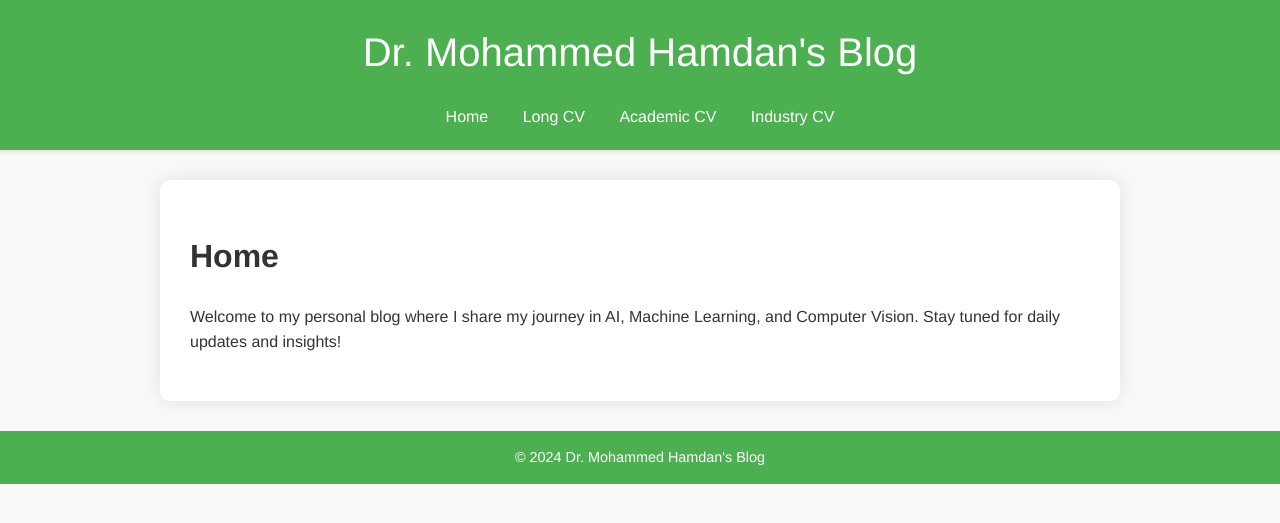
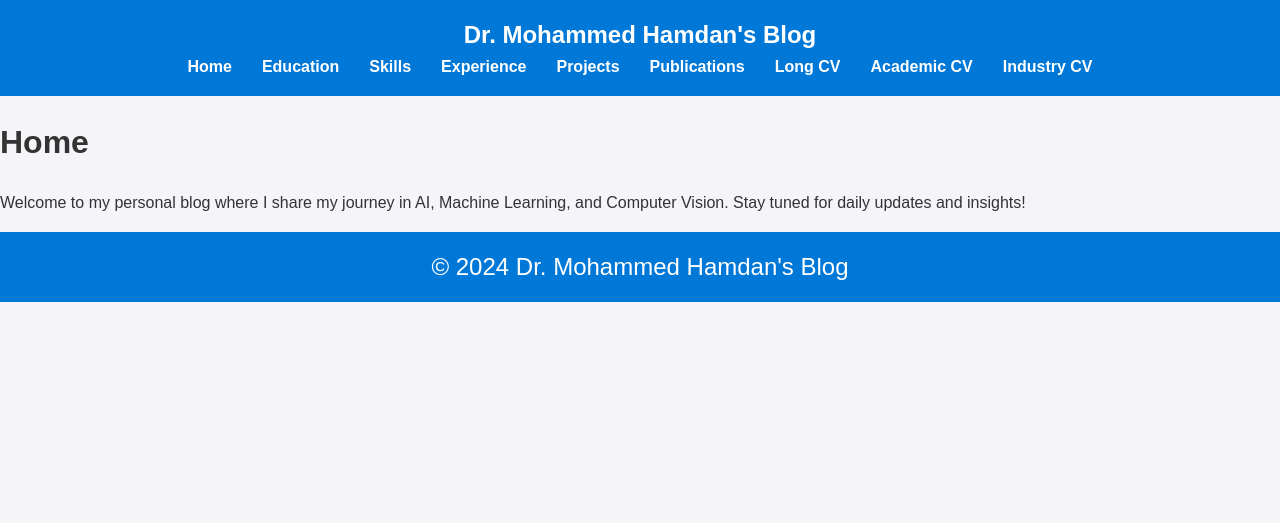
Before and after one commit to MHHamdan/moha, a Jekyll site: the page built from index.md, in a window 1280 px wide. Shown: the top 523 px of the page. Built offline with Jekyll 4.4.1, drawn with Linux system fonts in a browser that asks for light colours.

Commit message:
Updated website structure, fixed paths, and applied CSS styling

```diff
--- a/_config.yml
+++ b/_config.yml
@@ -1,7 +1,8 @@
 theme: minima
 title: "Dr. Mohammed Hamdan's Blog"
 baseurl: "/moha"  # GitHub Pages subpath
-url: "https://MHHamdan.github.io"
+url: "https://mhhhamdan.github.io"
+
 
 markdown: kramdown
 kramdown:
@@ -22,10 +23,20 @@
 
 nav_links:
   - title: "Home"
-    url: "/"
+    url: "/index.html"
+  - title: "Education"
+    url: "/education.html"
+  - title: "Skills"
+    url: "/skills.html"
+  - title: "Experience"
+    url: "/experience.html"
+  - title: "Projects"
+    url: "/projects.html"
+  - title: "Publications"
+    url: "/publications.html"
   - title: "Long CV"
-    url: "/cv_long/"
+    url: "/cvs/cv_long.html"
   - title: "Academic CV"
-    url: "/cv_academic/"
+    url: "/cvs/cv_academic.html"
   - title: "Industry CV"
-    url: "/cv_industry/"
+    url: "/cvs/cv_industry.html"
--- a/assets/main.css
+++ b/assets/main.css
@@ -1,139 +1,95 @@
 /* General Styles */
 body {
-  font-family: 'Helvetica Neue', Arial, sans-serif;
+    font-family: Arial, sans-serif;
     line-height: 1.6;
     margin: 0;
     padding: 0;
-  background: #f9f9f9;
+    background-color: #f4f4f9;
     color: #333;
 }
 
-/* Header */
-header {
-  background: #4CAF50;
+/* Header and Footer */
+header, footer {
+    background-color: #0078D7; /* Blue color */
     color: #fff;
-  padding: 20px 0;
     text-align: center;
-  box-shadow: 0 2px 4px rgba(0, 0, 0, 0.1);
+    padding: 1rem 0;
 }
 
-header h1 {
+header h1, footer p {
     margin: 0;
-  font-size: 2.5em;
-  font-weight: 300;
+    font-size: 1.5rem;
 }
 
+footer {
+    font-size: 0.9rem;
+}
+
+/* Navigation */
 nav ul {
     list-style: none;
     padding: 0;
-  margin: 20px 0 0;
+    margin: 0;
+    display: flex;
+    justify-content: center;
 }
 
 nav ul li {
-  display: inline;
     margin: 0 15px;
 }
 
 nav ul li a {
     color: #fff;
     text-decoration: none;
-  font-weight: 500;
-  transition: color 0.3s;
+    font-weight: bold;
 }
 
 nav ul li a:hover {
-  color: #dff0d8;
+    text-decoration: underline;
 }
 
-/* Main Content Areas */
-.home, .posts, .about, .post-content {
-  padding: 30px;
-  max-width: 900px;
-  margin: 30px auto;
+/* Container */
+.container {
+    max-width: 800px;
+    margin: 20px auto;
     background: #fff;
-  box-shadow: 0 0 20px rgba(0, 0, 0, 0.1);
-  border-radius: 10px;
+    padding: 20px;
+    box-shadow: 0 0 10px rgba(0, 0, 0, 0.1);
+    border-radius: 8px;
 }
 
-/* Blog Posts */
-.posts .post {
-  margin-bottom: 30px;
-  padding: 20px;
-  border: 1px solid #e1e1e1;
-  border-radius: 8px;
-  transition: transform 0.2s, box-shadow 0.2s;
-  overflow: hidden;
+h2 {
+    color: #0078D7;
+    margin-bottom: 15px;
 }
 
-.posts .post:hover {
-  transform: translateY(-5px);
-  box-shadow: 0 8px 15px rgba(0, 0, 0, 0.1);
+a {
+    color: #0078D7;
+    text-decoration: none;
 }
 
-.posts .post h2,
-.post-content h1 {
-  margin: 0 0 10px;
-  font-size: 1.8em;
-  color: #4CAF50;
-  transition: color 0.3s;
+a:hover {
+    text-decoration: underline;
 }
 
-.posts .post h2 a,
-.post-content h1 {
-  text-decoration: none;
-  color: inherit;
+/* Lists */
+ul {
+    padding-left: 20px;
 }
 
-.posts .post h2 a:hover,
-.post-content h1:hover {
-  color: #388E3C;
+ul li {
+    margin-bottom: 10px;
 }
 
-.posts .post p,
-.post-content p {
-  margin: 10px 0 0;
-  font-size: 1.1em;
-  color: #666;
+/* Blog Posts Section */
+.blog-posts ul {
+    list-style-type: square;
 }
 
-.posts .post small,
-.post-content .post-date {
-  display: block;
-  margin-bottom: 10px;
-  color: #aaa;
+/* Highlighted Sections */
+.highlight {
+    background-color: #0078D7;
+    color: #fff;
+    padding: 10px;
+    border-radius: 5px;
 }
-
-.post-content img {
-  max-width: 100%;
-  border-radius: 10px;
-  margin: 20px 0;
-}
-
-.post-content blockquote {
-  border-left: 5px solid #4CAF50;
-  padding-left: 10px;
-  color: #555;
-  font-style: italic;
-}
-
-.post-content code {
-  background: #f4f4f4;
-  padding: 2px 5px;
-  border-radius: 3px;
-}
-
-/* Footer */
-footer {
-  background: #4CAF50;
-  color: #fff;
-  text-align: center;
-  padding: 15px 0;
-  position: relative;
-  bottom: 0;
-  width: 100%;
-}
-
-footer p {
-  margin: 0;
-  font-size: 0.9em;
-}
--- a/cvs/cv_industry.html
+++ b/cvs/cv_industry.html
@@ -3,7 +3,7 @@
 <head>
     <meta charset="UTF-8">
     <meta name="viewport" content="width=device-width, initial-scale=1.0">
-    <title>Dr. Mohammed Hamdan - Long CV</title>
+    <title>Dr. Mohammed Hamdan - Industry-Relevant CV</title>
     <link rel="stylesheet" href="styles.css"> <!-- Link your CSS file -->
     <style>
         body {
```
Also changed, not shown: index.html (+15 -14 lines). Lines whose indentation alone changed are shown as unchanged.
